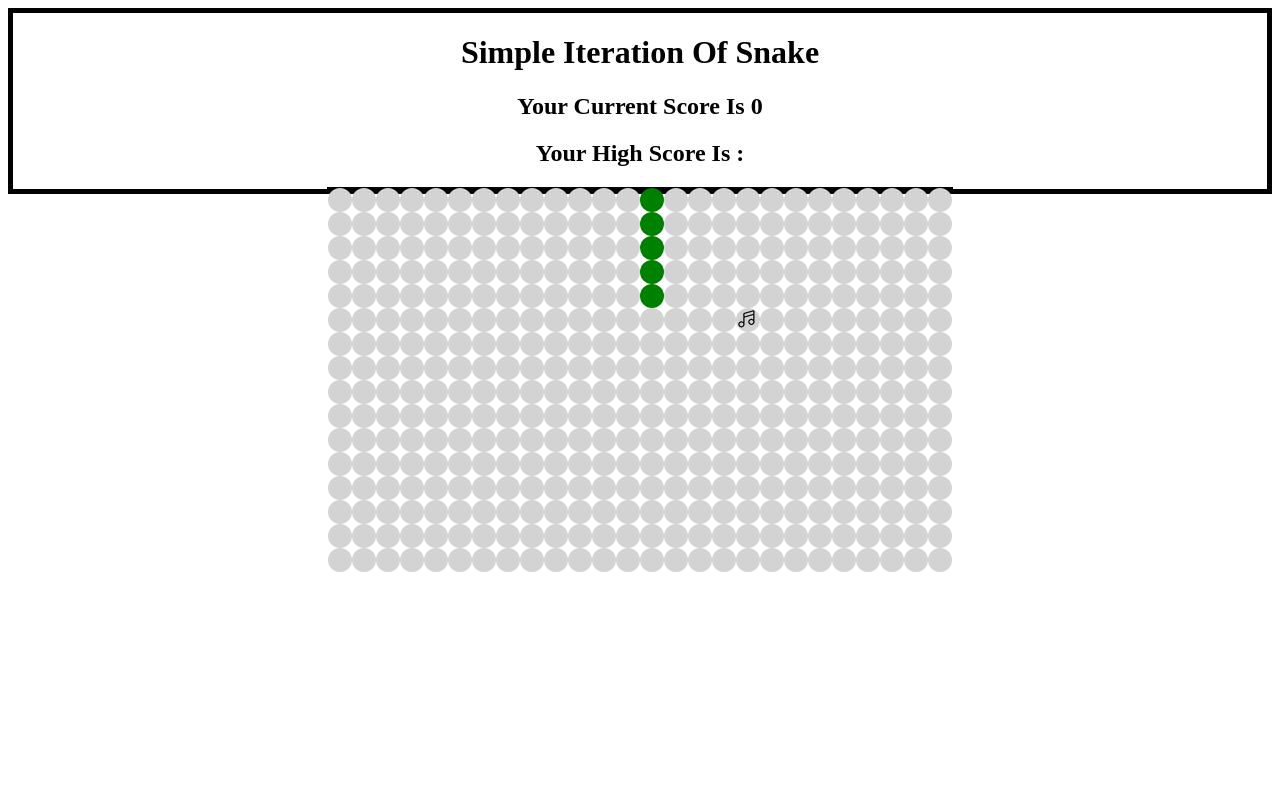
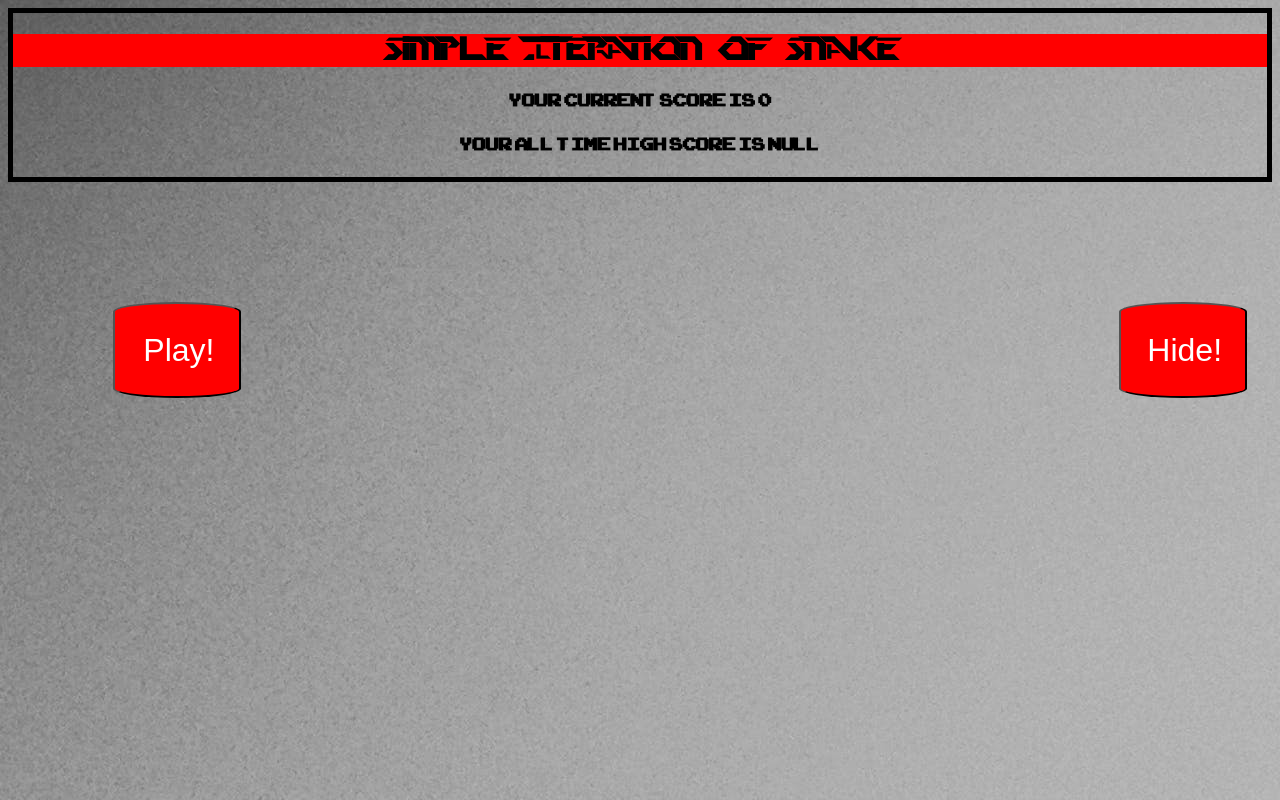
Before and after one commit to Kirmaan/project-01, a plain HTML site: page index.html in a window 1280 px wide. Drawn offline with Linux system fonts and the light colour scheme.

Commit message:
Third Push

```diff
--- a/index.html
+++ b/index.html
@@ -6,12 +6,14 @@
   <meta http-equiv="X-UA-Compatible" content="ie=edge">
   <link rel="stylesheet" href="styles/main.css">
   <script src="scripts/app.js"></script>
-  <title>Project One</title>
+  <title>Snake 1.0</title>
 </head>
 <body>
   <h1>Simple Iteration Of Snake</h1>
   <h2 id="score">Your Score Is :</h2>
   <h2 id="highScore">Your High Score Is :</h2>
+  <button id="startGame">Play!</button>
+  <button id="restartGame">Hide!</button>
   <div id="board"></div>
 </body>
 </html>
--- a/scripts/app.js
+++ b/scripts/app.js
@@ -7,6 +7,10 @@ window.addEventListener('DOMContentLoaded', () => {
   let snakeY
   let snakeLength
   let snakeDirection
+
+  const eatSound = new Audio('audio/bite.mp3')
+  const dieSound = new Audio('audio/firing.mp3')
+  const collideSound = new Audio('audio/collide.mp3')
 
   // let score = document.getElementById('score').innerHTML
   // console.log(score)
@@ -82,11 +86,13 @@ window.addEventListener('DOMContentLoaded', () => {
     // Check for walls, and restart if we collide with any
     if (snakeX < 0 || snakeY < 0 || snakeX >= boardWidth || snakeY >= boardHeight) {
       startGame()
+      dieSound.play()
     }
 
     // Tail collision
     if (board[snakeY][snakeX].snake > 0) {
       startGame()
+      collideSound.play()
     }
 
     // Collect apples
@@ -94,27 +100,27 @@ window.addEventListener('DOMContentLoaded', () => {
       snakeLength++
       board[snakeY][snakeX].apple = 0
       placeApple()
+      eatSound.play()
     }
 
-    let highScore = 0
-    const currentScore = snakeLength - 5
-    console.log(currentScore)
-    if (highScore > currentScore) {
-      console.log('true')
-    }
+    // let highScore = 0
+    // const currentScore = snakeLength - 5
+    // console.log(currentScore)
+    // if (highScore > currentScore) {
+    //   console.log('true')
+    // }
 
     // console.log(snakeLength)
     // Setting The Current Score
-    document.getElementById('score').innerHTML = `Your Current Score Is ${snakeLength - 5}`
-    // Set The Highest Score (Pull From Local Storage)
-
+    const topScore = document.getElementById('score').innerHTML = `${snakeLength - 5}`
+    const currentScore = document.getElementById('score').innerHTML = `Your Current Score Is ${snakeLength - 5}`
+    // Set The Highest Score (Push To Local Storage)
+    const highScore = 5
+    if (highScore < snakeLength) {
+      localStorage.setItem('highScore', topScore)
+    }
     // console.log(highScore)
-    // document.getElementById('highScore').innerHTML = `Your All Time High Score Is ${highScore}`
-
-
-
-
-
+    document.getElementById('highScore').innerHTML = `Your All Time High Score Is ${localStorage.getItem('highScore')}`
     // Update the board at the new snake position
     board[snakeY][snakeX].snake = snakeLength
 
@@ -140,15 +146,24 @@ window.addEventListener('DOMContentLoaded', () => {
 
   document.body.onkeydown = function enterKey(event) {
     // Update direction depending on key hit
-    switch (event.key) {
-      case 'ArrowUp': snakeDirection = 'Up'; break
-      case 'ArrowDown': snakeDirection = 'Down'; break
-      case 'ArrowLeft': snakeDirection = 'Left'; break
-      case 'ArrowRight': snakeDirection = 'Right'; break
+    switch (event.keyCode) {
+      case 38: if (snakeDirection !== 'Down') snakeDirection = 'Up'; break
+      case 40: if (snakeDirection !== 'Up') snakeDirection = 'Down'; break
+      case 37: if (snakeDirection !== 'Right') snakeDirection = 'Left'; break
+      case 39: if (snakeDirection !== 'Left') snakeDirection = 'Right'; break
     }
 
     // This prevents the arrow keys from scrolling the window
     event.preventDefault()
   }
   setupGame()
+  const startButton = document.getElementById('startGame')
+  const boardId = document.getElementById('board')
+  startButton.addEventListener('click', function () {
+    boardId.style.display = 'block'
+  })
+  const refreshButton = document.getElementById('restartGame')
+  refreshButton.addEventListener('click', function () {
+    boardId.style.display = 'none'
+  })
 })
--- a/styles/main.css
+++ b/styles/main.css
@@ -1,7 +1,16 @@
+@font-face {
+  font-family: customGame;
+  src: url(../fonts/pdark.ttf)
+}
+@font-face {
+  font-family: customGameTwo;
+  src: url(../fonts/ARCADECLASSIC.TTF)
+}
+
 #board div {
-  background-color: lightgray;
+  background-color: white;
   box-sizing: border-box;
-  border-radius: 50%;
+  border-radius: 30%;
   /* border-style: solid; */
   /* border-width: 1px; */
   /* border-color: black; */
@@ -13,6 +22,7 @@ body {
   border-style: solid;
   border-width: 5px;
   border-color: black;
+  background-image: url(../img/background.jpg);
 }
 #board {
   width: calc(26 * 24px);
@@ -20,16 +30,20 @@ body {
   border-style: solid;
   border-width: 1px;
   border-color: black;
+  display: none;
 }
 h1 {
+  font-family: 'customGame',Arial, sans-serif;
   text-align: center;
+  background-color: red;
 }
 h2 {
   text-align: center;
+  font-family: 'customGameTwo',Arial, sans-serif;;
 }
 #board .snake {
-  background-color: green;
-  /* background-image: url(../img/pianokeys.png); */
+  /* background-color: green; */
+  background-image: url(../img/pianokeys.png);
   display: flex;
   align-items: center;
 }
@@ -39,3 +53,28 @@ h2 {
   display: flex;
   background-repeat: no-repeat;
 }
+button {
+  background: red;
+  border-radius: 50% / 10%;
+  color: #FFFFFF;
+  font-size: 2em; /* change this to change size */
+  height: 3em;
+  margin: 20px auto;
+  padding: 0;
+  position: relative;
+  text-align: center;
+  text-indent: 0.1em;
+  transition: all 150ms ease-out;
+  width: 4em;
+float: left;
+margin-top: 10%;
+margin-left: 8%;
+}
+button:hover {
+  background-color: rgba(0,0,0,0.8);
+	box-shadow: 0px 0px 10px rgba(255,255,100,1);
+	text-shadow: 0px 0px 10px rgba(255,255,100,1);
+}
+#restartGame {
+  margin-left: 70%;
+}
```
Also changed, not shown: fonts/ARCADECLASSIC.TTF (added), fonts/pdark.ttf (added), img/background.jpg (added), 4 other files.
